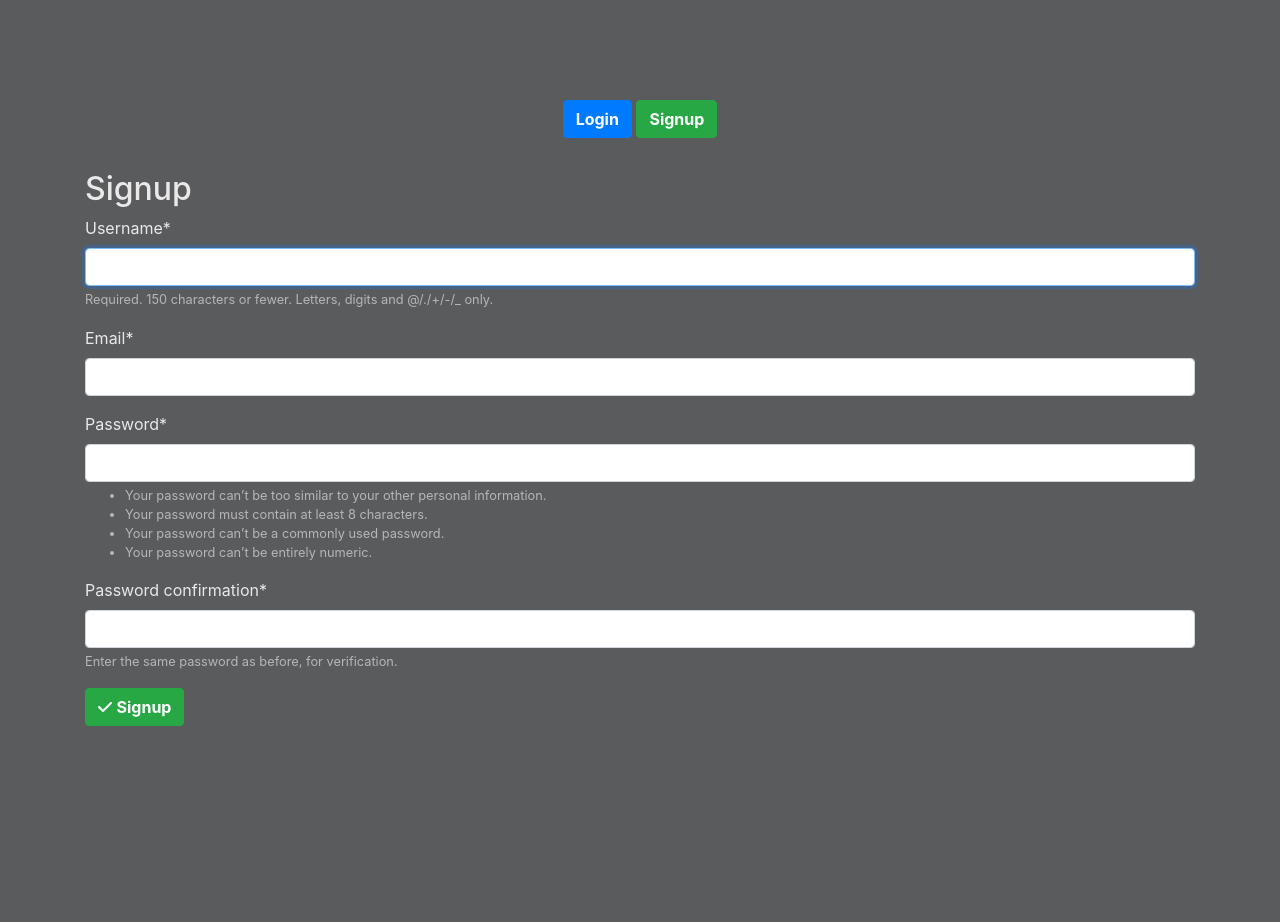
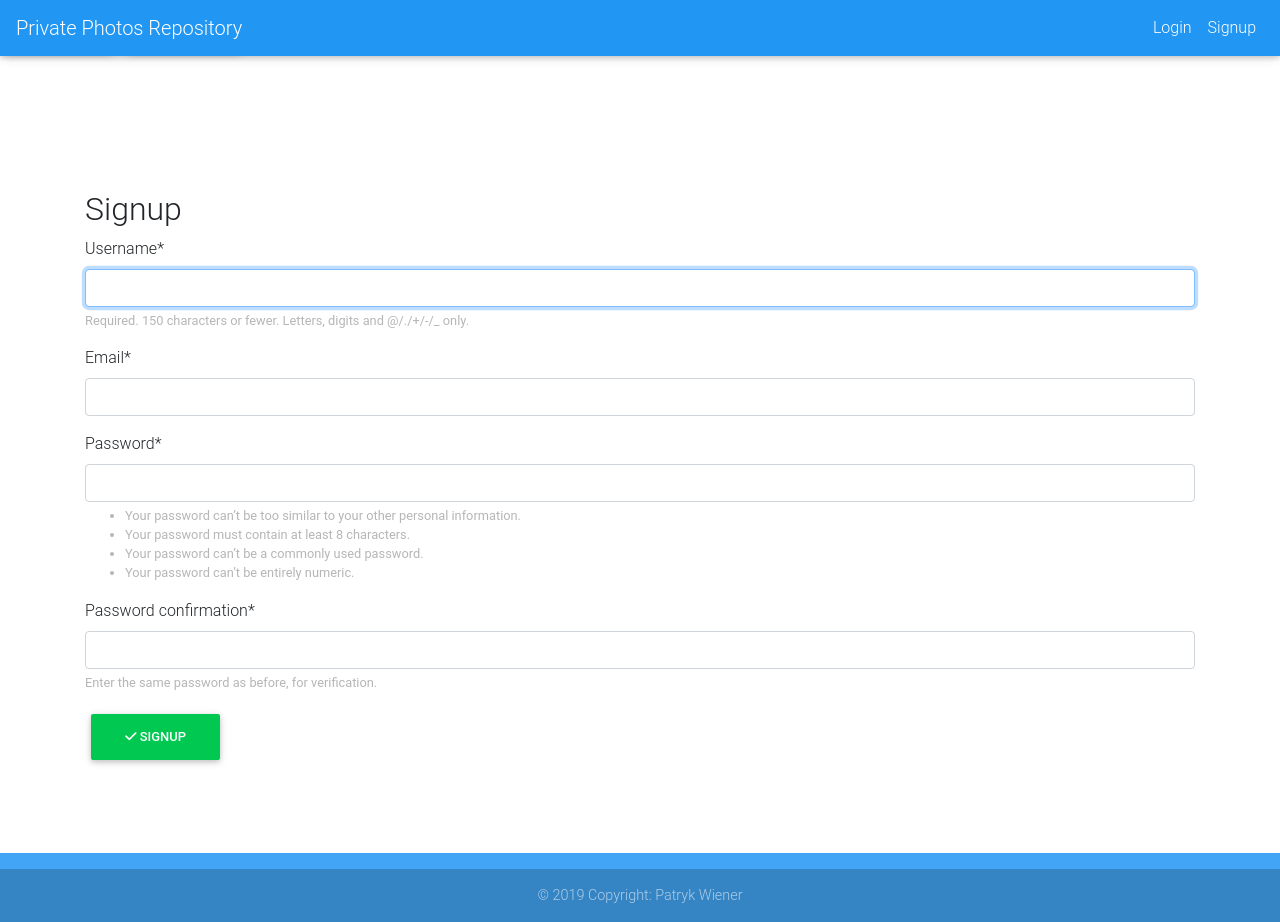
Before and after one commit to patrykwiener/private-photos-repository, a Django app: page /accounts/signup/ in a window 1280 px wide. Before the commit the page ends 726 px from the top, so only its background shows below. Run offline with Django 3.2, Linux system fonts and the light colour scheme; some libraries are stand-ins or nearby versions.

Commit message:
Added footer and started working on nav menu

```diff
--- a/static/css/main.css
+++ b/static/css/main.css
@@ -12,30 +12,43 @@
 .main_section {
     height: 100%;
     padding-top: 100px;
+    padding-bottom: 100px;
     text-align: center;
 }
 
-body {
-    /*background-color: #f7f8fa;*/
-    background-color: #5a5b5d;
-    min-height: 100%;
-    margin: 0;
-    color: #e9e9e9;
-}
+/*body {*/
+/*    !*background-color: #f7f8fa;*!*/
+/*    !*background-color: #5a5b5d;*!*/
+/*    min-height: 100%;*/
+/*    margin: 0;*/
+/*    !*color: #e9e9e9;*!*/
+/*}*/
 
 .content {
-    background-color: #444547;
+    /*background-color: #444547;*/
 }
 
 .text {
-    color: #e9e9e9;
+    /*color: #e9e9e9;*/
 }
 
-
-html {
+html, body {
     height: 100%;
+    position: relative;
 }
 
+.main-container {
+    min-height: 100%;
+    display: block;
+    position: relative;
+    padding-bottom: 56px;
+}
+
+footer {
+    position: absolute;
+    bottom: 0;
+    width: 100%;
+}
 
 .img {
     width: 100%;
--- a/templates/base.html
+++ b/templates/base.html
@@ -4,47 +4,49 @@
 <head>
     <meta charset="UTF-8">
     <title>{% block title %}{% endblock %}</title>
-    <link type="text/css" href="https://maxcdn.bootstrapcdn.com/font-awesome/4.4.0/css/font-awesome.min.css"
-          rel="stylesheet">
-    <link rel="stylesheet" href="https://stackpath.bootstrapcdn.com/bootstrap/4.3.1/css/bootstrap.min.css"
-          integrity="sha384-ggOyR0iXCbMQv3Xipma34MD+dH/1fQ784/j6cY/iJTQUOhcWr7x9JvoRxT2MZw1T" crossorigin="anonymous">
+
+    <!-- Font Awesome -->
+    <link rel="stylesheet" href="https://use.fontawesome.com/releases/v5.8.2/css/all.css">
+    <!-- Bootstrap core CSS -->
+    <link href="https://cdnjs.cloudflare.com/ajax/libs/twitter-bootstrap/4.3.1/css/bootstrap.min.css" rel="stylesheet">
+    <!-- Material Design Bootstrap -->
+    <link href="https://cdnjs.cloudflare.com/ajax/libs/mdbootstrap/4.8.11/css/mdb.min.css" rel="stylesheet">
+
     <link rel="stylesheet" type="text/css" href="{% static 'css/face_container.css' %}"/>
     <link rel="stylesheet" type="text/css" href="{% static 'css/map.css' %}"/>
     <link type="text/css" href="{% static 'emoji/css/emoji.css' %}" rel="stylesheet">
     <link rel="stylesheet" type="text/css" href="{% static 'tagsinput.css' %}"/>
     <link rel="stylesheet" type="text/css" href="{% static 'css/main.css' %}"/>
-    <script src="https://kit.fontawesome.com/215dedd947.js" crossorigin="anonymous"></script>
-    <script src="https://code.jquery.com/jquery-3.3.1.slim.min.js"
-            integrity="sha384-q8i/X+965DzO0rT7abK41JStQIAqVgRVzpbzo5smXKp4YfRvH+8abtTE1Pi6jizo"
-            crossorigin="anonymous"></script>
-    <script src="https://cdnjs.cloudflare.com/ajax/libs/popper.js/1.14.7/umd/popper.min.js"
-            integrity="sha384-UO2eT0CpHqdSJQ6hJty5KVphtPhzWj9WO1clHTMGa3JDZwrnQq4sF86dIHNDz0W1"
-            crossorigin="anonymous"></script>
-    <script src="https://stackpath.bootstrapcdn.com/bootstrap/4.3.1/js/bootstrap.min.js"
-            integrity="sha384-JjSmVgyd0p3pXB1rRibZUAYoIIy6OrQ6VrjIEaFf/nJGzIxFDsf4x0xIM+B07jRM"
-            crossorigin="anonymous"></script>
-    <script src="{% static 'css-element-queries/ElementQueries.js' %}"></script>
-    <script src="{% static 'css-element-queries/ResizeSensor.js' %}"></script>
+
     {% block styles %}
 
     {% endblock %}
+
+    <!-- JQuery -->
+    <script type="text/javascript" src="https://cdnjs.cloudflare.com/ajax/libs/jquery/3.4.1/jquery.min.js"></script>
+    <!-- Bootstrap tooltips -->
+    <script type="text/javascript"
+            src="https://cdnjs.cloudflare.com/ajax/libs/popper.js/1.14.4/umd/popper.min.js"></script>
+    <!-- Bootstrap core JavaScript -->
+    <script type="text/javascript"
+            src="https://cdnjs.cloudflare.com/ajax/libs/twitter-bootstrap/4.3.1/js/bootstrap.min.js"></script>
+    <!-- MDB core JavaScript -->
+    <script type="text/javascript"
+            src="https://cdnjs.cloudflare.com/ajax/libs/mdbootstrap/4.8.11/js/mdb.min.js"></script>
+    <!-- Font Awesome JavaScript-->
+    <script src="https://kit.fontawesome.com/215dedd947.js" crossorigin="anonymous"></script>
+
+    <script src="{% static 'css-element-queries/ElementQueries.js' %}"></script>
+    <script src="{% static 'css-element-queries/ResizeSensor.js' %}"></script>
+
 </head>
 <body>
+<div class="main-container">
+
+    {% include "nav_menu.html" %}
 
     <section class="main_section">
-    {% if user.is_authenticated %}
-        Hi! {{ user.username }}
-        <a href="{% url 'logout' %}" class="btn btn-primary a-btn-slide-text" role="button">
-            <span><strong>Logout</strong></span>
-        </a>
-    {% else %}
-        <a href="{% url 'login' %}" class="btn btn-primary a-btn-slide-text" role="button">
-            <span><strong>Login</strong></span>
-        </a>
-        <a href="{% url 'accounts:signup' %}" class="btn btn-success a-btn-slide-text" role="button">
-            <span><strong>Signup</strong></span>
-        </a>
-    {% endif %}
+
         <div class="w-75 p-3 col-center text-center">
             {% include 'partials/messages.html' %}
         </div>
@@ -53,16 +55,20 @@
 
     </section>
 
+    {% include "footer.html" %}
+
+</div>
+
 <script src="//cdn.bootcss.com/moment.js/2.17.1/moment.min.js"></script>
 <script src={% static 'emoji/js/config.js' %}></script>
 <script src={% static 'emoji/js/util.js' %}></script>
 <script src={% static 'emoji/js/jquery.emojiarea.js' %}></script>
 <script src={% static 'emoji/js/emoji-picker.js' %}></script>
 <script src={% static 'tagsinput.js' %}></script>
-<script src="https://maps.googleapis.com/maps/api/js?key=AIzaSyC8L1pvQjk6yfaK8EbkdlAqLvRAJewSCXE&callback=initMap"
-        async defer></script>
-<script src="{% static 'js/map.js' %}"></script>
 
+{% block javascript %}
+
+{% endblock %}
 
 </body>
 </html>
--- /dev/null
+++ b/templates/footer.html
@@ -0,0 +1,5 @@
+<footer class="page-footer font-small blue lighten-1 pt-3 bottom">
+    <div class="footer-copyright text-center py-3">
+        © 2019 Copyright: Patryk Wiener
+    </div>
+</footer>
--- a/templates/image/image_upload.html
+++ b/templates/image/image_upload.html
@@ -13,7 +13,7 @@
         <div class="text-left">
             {{ form.image|as_crispy_field }}
         </div>
-        <input class="btn btn-primary" type="submit" value="Upload an Image">
+        <input class="btn btn-primary" type="submit" value="Upload Image">
     </form>
 
     <script>
--- /dev/null
+++ b/templates/nav_menu.html
@@ -0,0 +1,73 @@
+<nav class="navbar fixed-top navbar-expand-lg navbar-dark blue">
+
+    <!--Branding button-->
+    <a class="navbar-brand" href="
+    {% if user.is_authenticated %}
+        {% url "image:image-post-list" %}
+    {% else %}
+        {% url "home" %}
+    {% endif %}
+    ">Private Photos Repository</a>
+
+    <button class="navbar-toggler" type="button" data-toggle="collapse" data-target="#navbarText"
+            aria-controls="navbarText" aria-expanded="false" aria-label="Toggle navigation">
+        <span class="navbar-toggler-icon"></span>
+    </button>
+
+
+    <div class="collapse navbar-collapse">
+        <ul class="navbar-nav mr-auto">
+            {% if user.is_authenticated %}
+                <li class="nav-item">
+                    <a class="nav-link" href="{% url "image:image-post-create" %}">Upload</a>
+                </li>
+            {% else %}
+            {% endif %}
+        </ul>
+        <ul class="navbar-nav ml-auto">
+            {% if user.is_authenticated %}
+
+                <li class="nav-item dropdown">
+                    <a class="nav-link dropdown-toggle" data-toggle="dropdown"
+                       aria-haspopup="true" aria-expanded="false">
+                        <i class="fas fa-user"></i> {{ user.username }} </a>
+
+                    <div class="dropdown-menu dropdown-menu-right dropdown-default"
+                         aria-labelledby="navbarDropdownMenuLink-4">
+                        <a class="dropdown-item" href="#">My account</a>
+                        <a class="dropdown-item" href="{% url "logout" %}">Log out</a>
+                    </div>
+                </li>
+
+            {% else %}
+
+                <li class="nav-item">
+                    <a class="nav-link" href="{% url "login" %}">Login</a>
+                </li>
+                <li class="nav-item">
+                    <a class="nav-link" href="{% url "accounts:signup" %}">Signup</a>
+                </li>
+
+            {% endif %}
+        </ul>
+    </div>
+
+</nav>
+
+
+
+
+
+{% if user.is_authenticated %}
+    Hi! {{ user.username }}
+    <a href="{% url 'logout' %}" class="btn btn-primary a-btn-slide-text" role="button">
+        <span><strong>Logout</strong></span>
+    </a>
+{% else %}
+    <a href="{% url 'login' %}" class="btn btn-primary a-btn-slide-text" role="button">
+        <span><strong>Login</strong></span>
+    </a>
+    <a href="{% url 'accounts:signup' %}" class="btn btn-success a-btn-slide-text" role="button">
+        <span><strong>Signup</strong></span>
+    </a>
+{% endif %}
```
Also changed, not shown: templates/image/image_post_create.html (+9 -9 lines), templates/image/image_post_detail.html (+9 -1 lines). Lines whose indentation alone changed are shown as unchanged.
